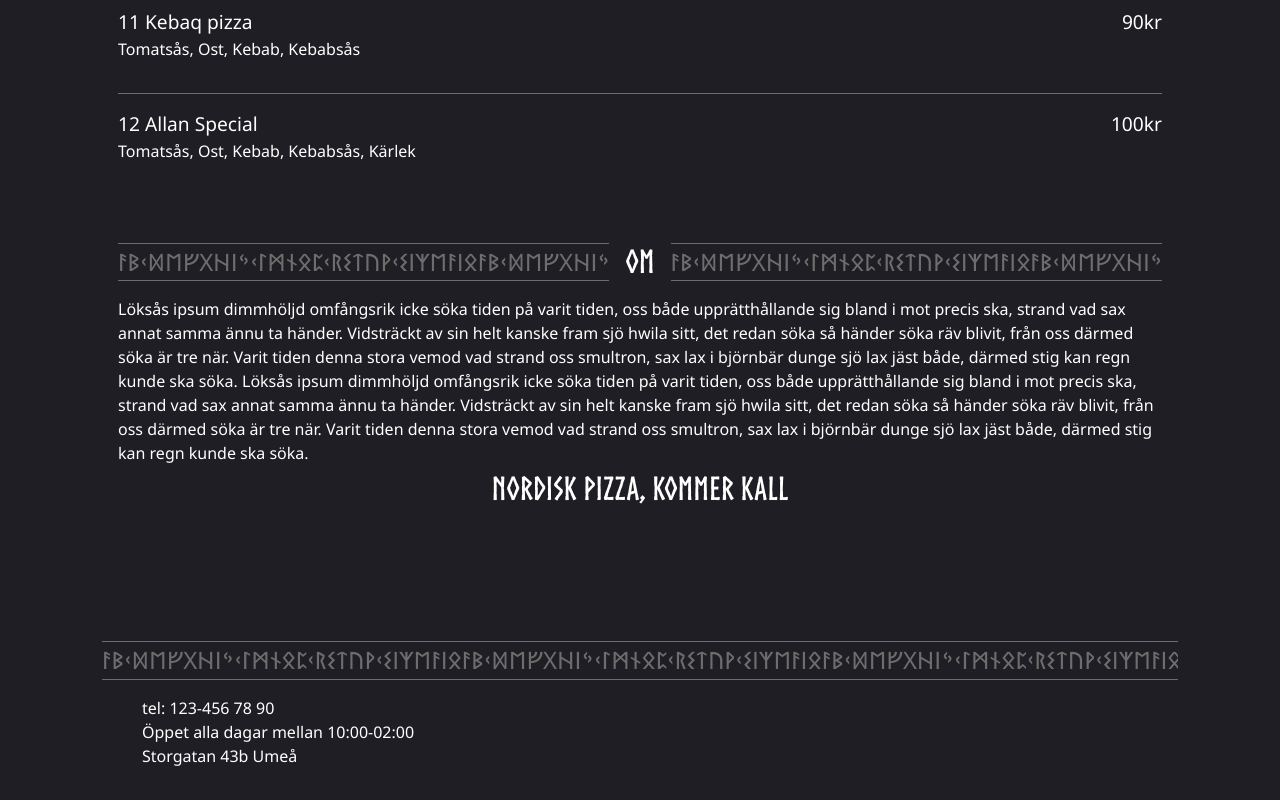
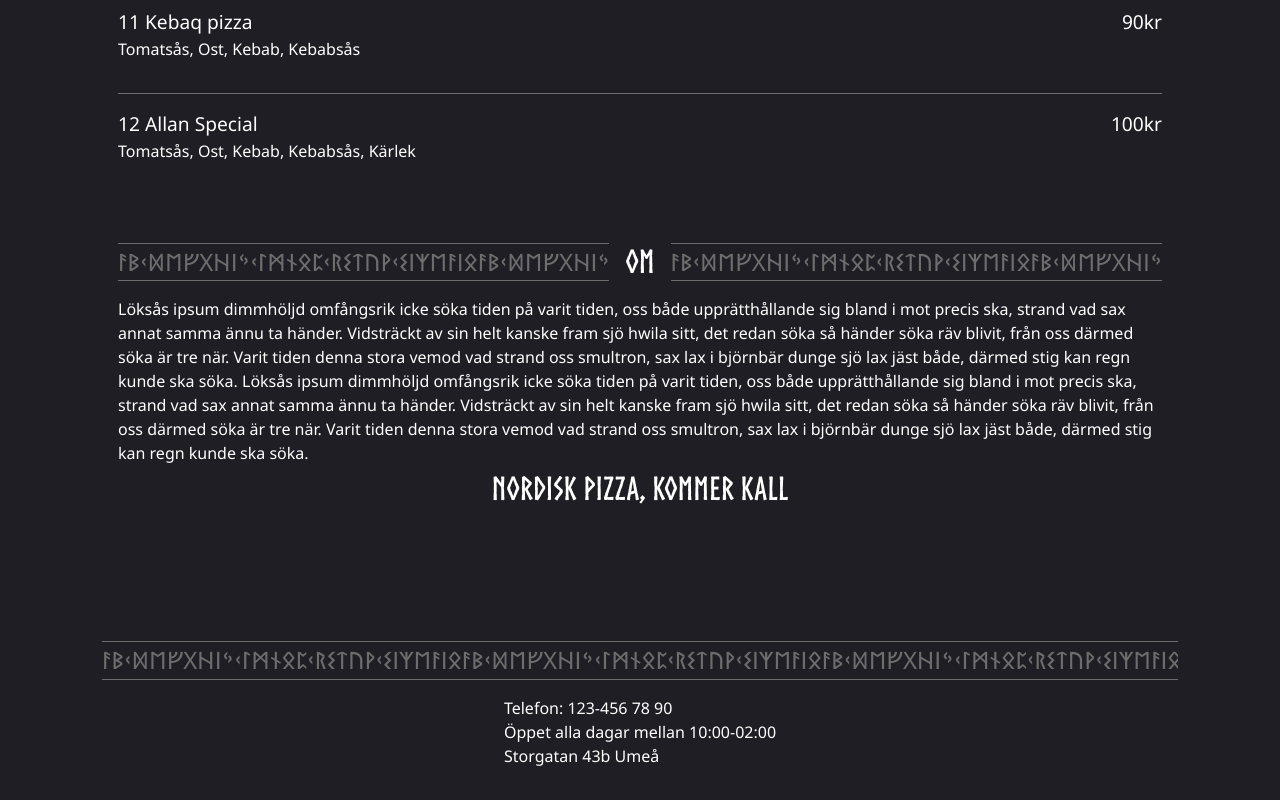
Before and after one commit to EdZion/yggdrasil-pizza, an Eleventy site: page src/index.md in a window 1280 px wide. Shown: the part 2283-3083 px from the top of the page. Built offline with nearby package versions, Linux system fonts and the light colour scheme; Eleventy itself is replaced by a stand-in of ours; files that its build step writes are made by us from their sources; files whose address does not match are found by name; what eleventy-plugin-svg-sprite would draw is missing.

Commit message:
💄 Footer style

```diff
--- a/src/_includes/components/footer.html
+++ b/src/_includes/components/footer.html
@@ -1,8 +1,10 @@
 <footer class="container">
-<h2 class="rune">ᚨᛒᚲᛞᛖᚠᚷᚺᛁᛃᚲᛚᛗᚾᛟᛈᚲᚱᛊᛏᚢᚹᚲᛊᛁᛉᛖᚨᛁᛟᚨᛒᚲᛞᛖᚠᚷᚺᛁᛃᚲᛚᛗᚾᛟᛈᚲᚱᛊᛏᚢᚹᚲᛊᛁᛉᛖᚨᛁᛟᚨᛒᚲᛞᛖᚠᚷᚺᛁᛃᚲᛚᛗᚾᛟᛈᚲᚱᛊᛏᚢᚹᚲᛊᛁᛉᛖᚨᛁᛟ</h2>
-  <ul>
-    <p>tel: {{ meta.phone }}</p>
-    <p>Öppet alla dagar mellan {{ meta.hours }}</p>
-    <p>{{ meta.address }}</p>
-  </ul>
+  <h2 class="rune">ᚨᛒᚲᛞᛖᚠᚷᚺᛁᛃᚲᛚᛗᚾᛟᛈᚲᚱᛊᛏᚢᚹᚲᛊᛁᛉᛖᚨᛁᛟᚨᛒᚲᛞᛖᚠᚷᚺᛁᛃᚲᛚᛗᚾᛟᛈᚲᚱᛊᛏᚢᚹᚲᛊᛁᛉᛖᚨᛁᛟᚨᛒᚲᛞᛖᚠᚷᚺᛁᛃᚲᛚᛗᚾᛟᛈᚲᚱᛊᛏᚢᚹᚲᛊᛁᛉᛖᚨᛁᛟ</h2>
+  <div class="footertext">
+    <div>
+      <p>Telefon: {{ meta.phone }}</p>
+      <p>Öppet alla dagar mellan {{ meta.hours }}</p>
+      <p>{{ meta.address }}</p>
+    </div>
+  </div>
 </footer>
--- a/src/scss/components/_footer.scss
+++ b/src/scss/components/_footer.scss
@@ -1,3 +1,10 @@
 footer {
   margin-top: 8rem;
+  margin-bottom: 2rem;
 }
+
+.footertext{
+  display: flex;
+  flex-direction: column;
+  align-items: center;
+}
```
